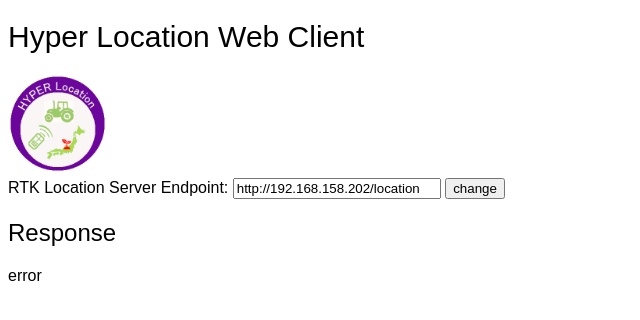
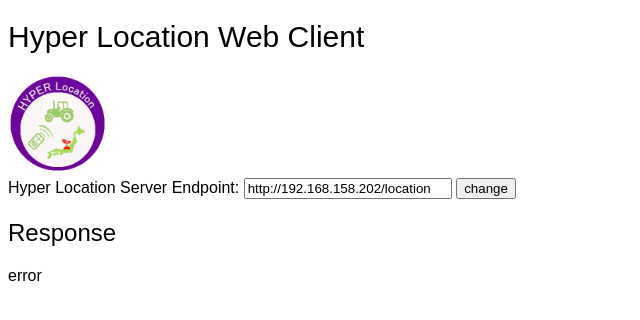
Before and after one commit to ISAC-Tokyo/HyperLocation, a plain HTML site: page index.html in a window 1280 px wide. Shown: the whole page, without its empty margins (0-640 px from the left). Drawn offline with nearby package versions, Linux system fonts and the light colour scheme; no server answers.

Commit message:
Mod title

```diff
--- a/index.html
+++ b/index.html
@@ -44,7 +44,7 @@
     <h1>Hyper Location Web Client</h1>
     <div class="logo"><img src="./logo.png" /></div>
 
-    RTK Location Server Endpoint:
+    Hyper Location Server Endpoint:
     <input type="text" value="http://192.168.158.202/location" id="location_server" style="width:200px">
     <input type="button" value="change" id="change_btn">
 
```
